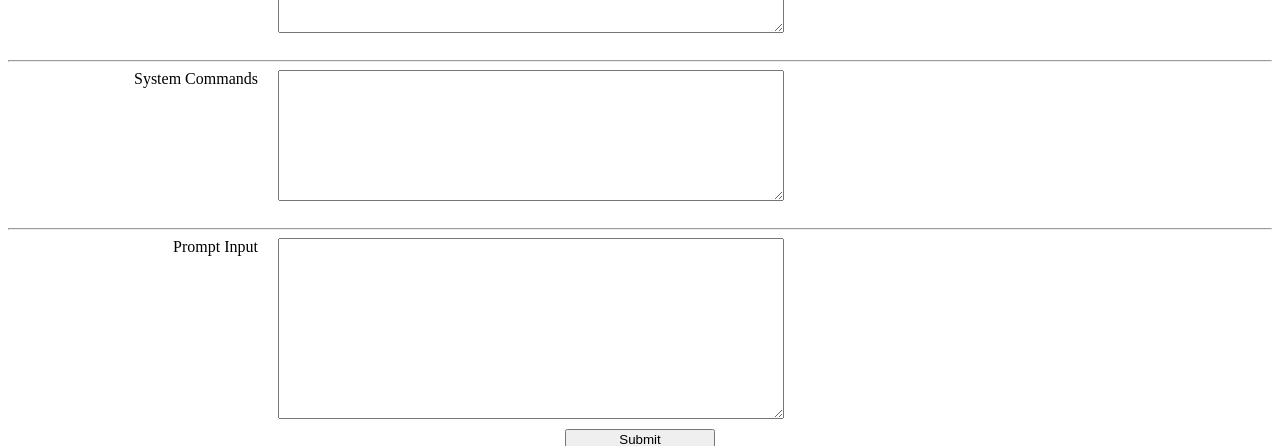
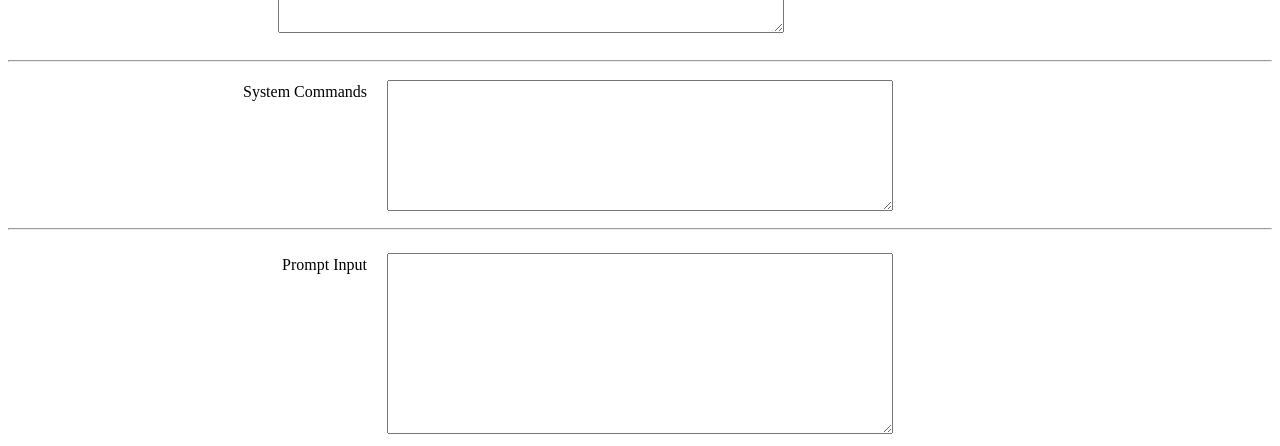
Before and after one commit to gshaw-pivotal/llm-chat-frontend-react, a React (Create React App) app: page / in a window 1280 px wide. Shown: the part 506-952 px from the top of the page. Built offline with nearby package versions, Linux system fonts and the light colour scheme; no server answers.

Commit message:
Style changes to center user input sections

```diff
--- a/src/App.js
+++ b/src/App.js
@@ -59,28 +59,33 @@ const Chat = () => {
           </div>
           <hr/>
           <div className="system-div">
+              <div className="system-sub-spacer-div">
+                  <span className="system-label">System Commands</span>
+              </div>
               <div className="system-sub-div">
-                  <span className="system-label">System Commands</span>
                   <textarea
                       className="system-textarea"
                       onChange={(e) => setSystemCommand(e.target.value)}
                       value={systemCommand}/>
               </div>
+              <div className="system-sub-spacer-div"></div>
           </div>
           <hr/>
           <div className="prompt-div">
+              <div className="prompt-sub-spacer-div">
+                  <span className="prompt-label">Prompt Input</span>
+              </div>
               <div className="prompt-sub-div">
-                  <span className="prompt-label">Prompt Input</span>
                   <textarea
                       className="prompt-textarea"
                       onChange={(e) => setPrompt(e.target.value)}
                       value={prompt}/>
               </div>
-              <div className="prompt-button-div">
-                  <button className="prompt-button" disabled={disableButton} onClick={submit}>Submit</button>
-              </div>
+              <div className="prompt-sub-spacer-div"></div>
           </div>
-          <hr/>
+          <div className="prompt-button-div">
+              <button className="prompt-button" disabled={disableButton} onClick={submit}>Submit</button>
+          </div>
       </div>
     );
 };
--- a/src/css/app.css
+++ b/src/css/app.css
@@ -37,16 +37,25 @@
 
 .system-div {
     height: 150px;
+    align-items: center;
+    display: flex;
+    justify-content: center;
 }
 
 .system-sub-div {
     display: flex;
 }
 
+.system-sub-spacer-div {
+    display: flex;
+    height: 125px;
+    justify-content: right;
+    width: 33%;
+}
+
 .system-label {
     padding-right: 20px;
     text-align: right;
-    width: 250px;
 }
 
 .system-textarea {
@@ -56,16 +65,25 @@
 
 .prompt-div {
     height: 210px;
+    align-items: center;
+    display: flex;
+    justify-content: center;
 }
 
 .prompt-sub-div {
     display: flex;
 }
 
+.prompt-sub-spacer-div {
+    display: flex;
+    height: 175px;
+    justify-content: right;
+    width: 33%;
+}
+
 .prompt-label {
     padding-right: 20px;
     text-align: right;
-    width: 250px;
 }
 
 .prompt-textarea {
@@ -80,6 +98,5 @@
 }
 
 .prompt-button {
-    margin-top: 10px;
     width: 150px;
 }
```
